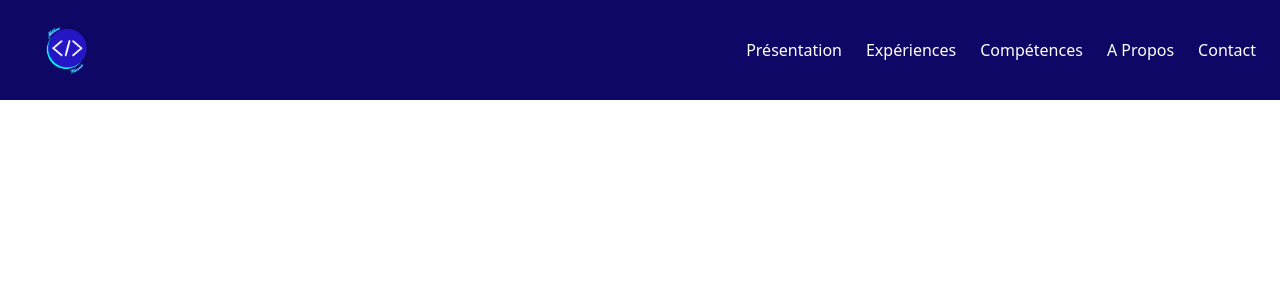
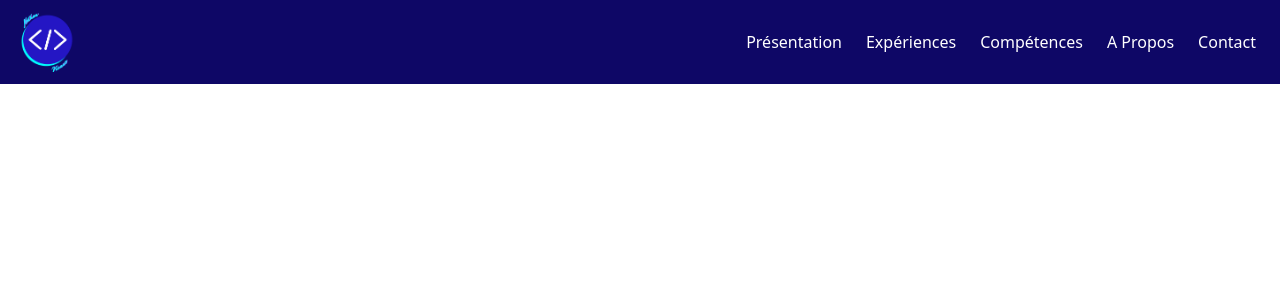
Before and after one commit to NathanVienne/curriculum_vitae, a React (Vite) app: page / in a window 1280 px wide. Shown: the top 300 px of the page. Built offline with nearby package versions, Linux system fonts and the light colour scheme.

Commit message:
Logo modified

```diff
--- a/src/components/nav.jsx
+++ b/src/components/nav.jsx
@@ -1,7 +1,7 @@
 function Navigation() {
     return (
         <header className="bg-primary text-white flex justify-between fixed top-0 left-0 right-0 z-50">
-            <div className="w-25 ms-4"><img src="../../public/LOGOS.png" alt="" /></div>
+            <div className="w-15 ms-4 my-3"><img src="../../public/CV_WEB.png" alt="" /></div>
             <nav className="my-auto">
                 <ul className="flex gap-6 me-6">
                     <li><a>Présentation</a></li>
```
Also changed, not shown: public/CV_WEB.png (added), public/LOGOS.png (deleted).
